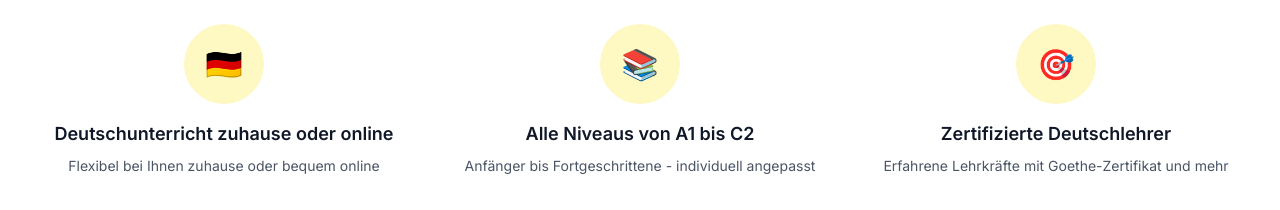
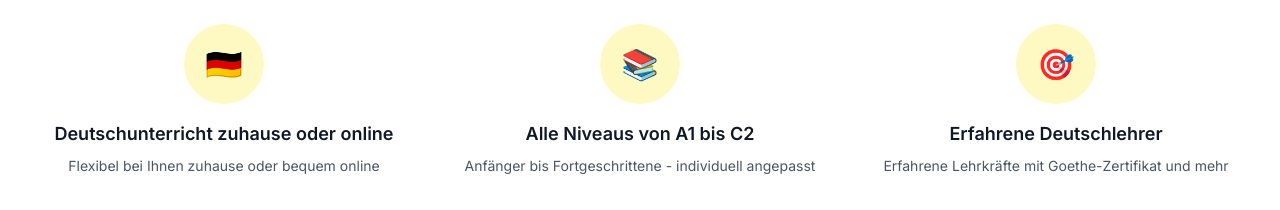
Before and after one commit to moerkerl/sprachkurse-zuhause, a Next.js app: page /lp/deutschkurs-zuhause in a window 1280 px wide. Shown: the part 840-1050 px from the top of the page. Built offline with nearby package versions, Linux system fonts and the light colour scheme.

Commit message:
Update: Deutschkurs Landing Page Text
- Ändere 'Zertifizierte Deutschlehrer' zu 'Erfahrene Deutschlehrer'

```diff
--- a/src/app/lp/deutschkurs-zuhause/page.tsx
+++ b/src/app/lp/deutschkurs-zuhause/page.tsx
@@ -25,7 +25,7 @@ export default function DeutschkursZuhause() {
     },
     {
       icon: '🎯',
-      title: 'Zertifizierte Deutschlehrer',
+      title: 'Erfahrene Deutschlehrer',
       description: 'Erfahrene Lehrkräfte mit Goethe-Zertifikat und mehr'
     }
   ]
```
